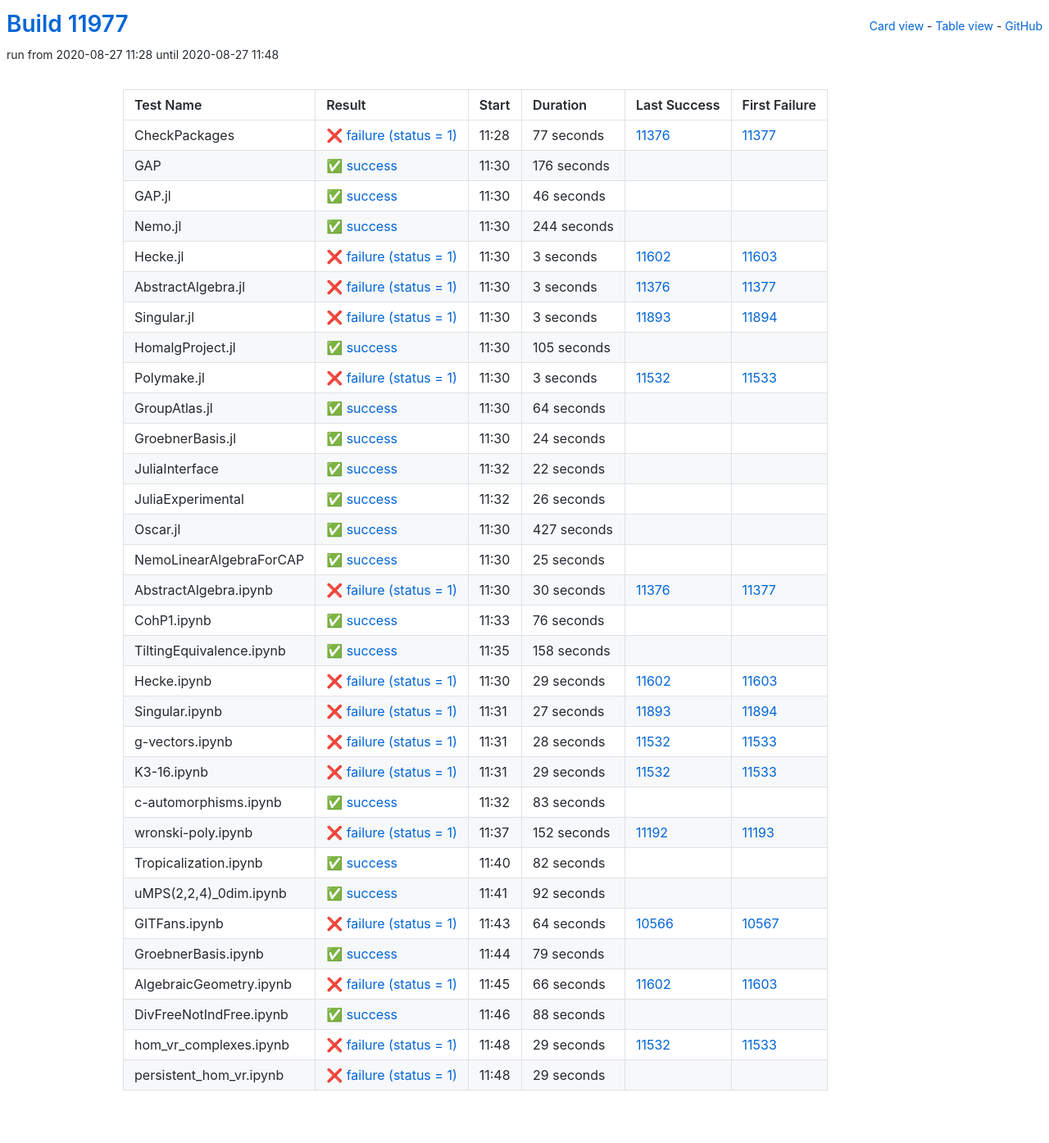
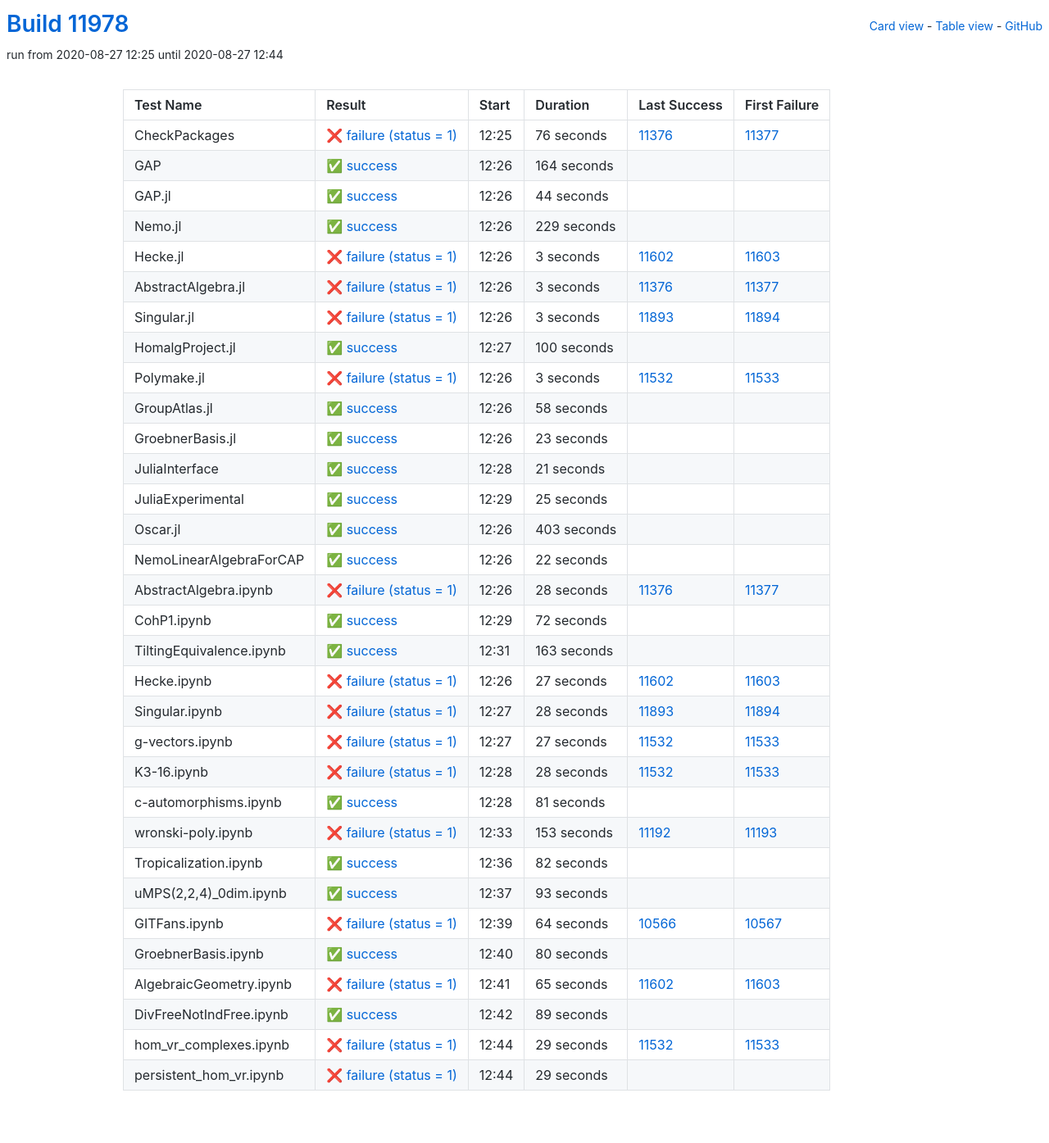
Before and after one commit to oscar-system/oscar-ci-status, a Jekyll site: the page built from table.html, in a window 1280 px wide. Shown: the whole page at 82% size. Built offline with Jekyll 4.4.1, drawn with Linux system fonts in a browser that asks for light colours.

Commit message:
Build #11978

```diff
--- a/_data/ci.yml
+++ b/_data/ci.yml
@@ -1,6 +1,6 @@
 ---
-build: 11977
-build_url: https://oscarci.mathematik.uni-kl.de/job/oscar/11977/
+build: 11978
+build_url: https://oscarci.mathematik.uni-kl.de/job/oscar/11978/
 job: oscar
 organization: oscar-system
 repo: oscar-ci-status
@@ -8,56 +8,56 @@
 tests:
 - name: CheckPackages
   id: checkpackages
-  log: https://oscarci.mathematik.uni-kl.de/job/oscar/11977/artifact/logs/build-11977/CheckPackages.log
-  start: 2020-08-27 11:28
+  log: https://oscarci.mathematik.uni-kl.de/job/oscar/11978/artifact/logs/build-11978/CheckPackages.log
+  start: 2020-08-27 12:25
   success: false
   exitcode: 1
   status: failure
-  duration: 77
+  duration: 76
   last_success: 11376
   last_success_url: https://oscarci.mathematik.uni-kl.de/job/oscar/11376/
   first_failure: 11377
   first_failure_url: https://oscarci.mathematik.uni-kl.de/job/oscar/11377/
 - name: GAP
   id: gap
-  log: https://oscarci.mathematik.uni-kl.de/job/oscar/11977/artifact/logs/build-11977/GAP.log
-  start: 2020-08-27 11:30
+  log: https://oscarci.mathematik.uni-kl.de/job/oscar/11978/artifact/logs/build-11978/GAP.log
+  start: 2020-08-27 12:26
   success: true
   exitcode: 0
   status: success
-  duration: 176
+  duration: 164
   last_success: false
   last_success_url:
   first_failure: false
   first_failure_url:
 - name: GAP.jl
   id: gap-jl
-  log: https://oscarci.mathematik.uni-kl.de/job/oscar/11977/artifact/logs/build-11977/GAP.jl.log
-  start: 2020-08-27 11:30
+  log: https://oscarci.mathematik.uni-kl.de/job/oscar/11978/artifact/logs/build-11978/GAP.jl.log
+  start: 2020-08-27 12:26
   success: true
   exitcode: 0
   status: success
-  duration: 46
+  duration: 44
   last_success: false
   last_success_url:
   first_failure: false
   first_failure_url:
 - name: Nemo.jl
   id: nemo-jl
-  log: https://oscarci.mathematik.uni-kl.de/job/oscar/11977/artifact/logs/build-11977/Nemo.jl.log
-  start: 2020-08-27 11:30
+  log: https://oscarci.mathematik.uni-kl.de/job/oscar/11978/artifact/logs/build-11978/Nemo.jl.log
+  start: 2020-08-27 12:26
   success: true
   exitcode: 0
   status: success
-  duration: 244
+  duration: 229
   last_success: false
   last_success_url:
   first_failure: false
   first_failure_url:
 - name: Hecke.jl
   id: hecke-jl
-  log: https://oscarci.mathematik.uni-kl.de/job/oscar/11977/artifact/logs/build-11977/Hecke.jl.log
-  start: 2020-08-27 11:30
+  log: https://oscarci.mathematik.uni-kl.de/job/oscar/11978/artifact/logs/build-11978/Hecke.jl.log
+  start: 2020-08-27 12:26
   success: false
   exitcode: 1
   status: failure
@@ -68,8 +68,8 @@
   first_failure_url: https://oscarci.mathematik.uni-kl.de/job/oscar/11603/
 - name: AbstractAlgebra.jl
   id: abstractalgebra-jl
-  log: https://oscarci.mathematik.uni-kl.de/job/oscar/11977/artifact/logs/build-11977/AbstractAlgebra.jl.log
-  start: 2020-08-27 11:30
+  log: https://oscarci.mathematik.uni-kl.de/job/oscar/11978/artifact/logs/build-11978/AbstractAlgebra.jl.log
+  start: 2020-08-27 12:26
   success: false
   exitcode: 1
   status: failure
@@ -80,8 +80,8 @@
   first_failure_url: https://oscarci.mathematik.uni-kl.de/job/oscar/11377/
 - name: Singular.jl
   id: singular-jl
-  log: https://oscarci.mathematik.uni-kl.de/job/oscar/11977/artifact/logs/build-11977/Singular.jl.log
-  start: 2020-08-27 11:30
+  log: https://oscarci.mathematik.uni-kl.de/job/oscar/11978/artifact/logs/build-11978/Singular.jl.log
+  start: 2020-08-27 12:26
   success: false
   exitcode: 1
   status: failure
@@ -92,20 +92,20 @@
   first_failure_url: https://oscarci.mathematik.uni-kl.de/job/oscar/11894/
 - name: HomalgProject.jl
   id: homalgproject-jl
-  log: https://oscarci.mathematik.uni-kl.de/job/oscar/11977/artifact/logs/build-11977/HomalgProject.jl.log
-  start: 2020-08-27 11:30
+  log: https://oscarci.mathematik.uni-kl.de/job/oscar/11978/artifact/logs/build-11978/HomalgProject.jl.log
+  start: 2020-08-27 12:27
   success: true
   exitcode: 0
   status: success
-  duration: 105
+  duration: 100
   last_success: false
   last_success_url:
   first_failure: false
   first_failure_url:
 - name: Polymake.jl
   id: polymake-jl
-  log: https://oscarci.mathematik.uni-kl.de/job/oscar/11977/artifact/logs/build-11977/Polymake.jl.log
-  start: 2020-08-27 11:30
+  log: https://oscarci.mathematik.uni-kl.de/job/oscar/11978/artifact/logs/build-11978/Polymake.jl.log
+  start: 2020-08-27 12:26
   success: false
   exitcode: 1
   status: failure
@@ -116,32 +116,68 @@
   first_failure_url: https://oscarci.mathematik.uni-kl.de/job/oscar/11533/
 - name: GroupAtlas.jl
   id: groupatlas-jl
-  log: https://oscarci.mathematik.uni-kl.de/job/oscar/11977/artifact/logs/build-11977/GroupAtlas.jl.log
-  start: 2020-08-27 11:30
+  log: https://oscarci.mathematik.uni-kl.de/job/oscar/11978/artifact/logs/build-11978/GroupAtlas.jl.log
+  start: 2020-08-27 12:26
   success: true
   exitcode: 0
   status: success
-  duration: 64
+  duration: 58
   last_success: false
   last_success_url:
   first_failure: false
   first_failure_url:
 - name: GroebnerBasis.jl
   id: groebnerbasis-jl
-  log: https://oscarci.mathematik.uni-kl.de/job/oscar/11977/artifact/logs/build-11977/GroebnerBasis.jl.log
-  start: 2020-08-27 11:30
+  log: https://oscarci.mathematik.uni-kl.de/job/oscar/11978/artifact/logs/build-11978/GroebnerBasis.jl.log
+  start: 2020-08-27 12:26
   success: true
   exitcode: 0
   status: success
-  duration: 24
+  duration: 23
   last_success: false
   last_success_url:
   first_failure: false
   first_failure_url:
 - name: JuliaInterface
   id: juliainterface
-  log: https://oscarci.mathematik.uni-kl.de/job/oscar/11977/artifact/logs/build-11977/JuliaInterface.log
-  start: 2020-08-27 11:32
+  log: https://oscarci.mathematik.uni-kl.de/job/oscar/11978/artifact/logs/build-11978/JuliaInterface.log
+  start: 2020-08-27 12:28
+  success: true
+  exitcode: 0
+  status: success
+  duration: 21
+  last_success: false
+  last_success_url:
+  first_failure: false
+  first_failure_url:
+- name: JuliaExperimental
+  id: juliaexperimental
+  log: https://oscarci.mathematik.uni-kl.de/job/oscar/11978/artifact/logs/build-11978/JuliaExperimental.log
+  start: 2020-08-27 12:29
+  success: true
+  exitcode: 0
+  status: success
+  duration: 25
+  last_success: false
+  last_success_url:
+  first_failure: false
+  first_failure_url:
+- name: Oscar.jl
+  id: oscar-jl
+  log: https://oscarci.mathematik.uni-kl.de/job/oscar/11978/artifact/logs/build-11978/Oscar.jl.log
+  start: 2020-08-27 12:26
+  success: true
+  exitcode: 0
+  status: success
+  duration: 403
+  last_success: false
+  last_success_url:
+  first_failure: false
+  first_failure_url:
+- name: NemoLinearAlgebraForCAP
+  id: nemolinearalgebraforcap
+  log: https://oscarci.mathematik.uni-kl.de/job/oscar/11978/artifact/logs/build-11978/NemoLinearAlgebraForCAP.log
+  start: 2020-08-27 12:26
   success: true
   exitcode: 0
   status: success
@@ -150,106 +186,82 @@
   last_success_url:
   first_failure: false
   first_failure_url:
-- name: JuliaExperimental
-  id: juliaexperimental
-  log: https://oscarci.mathematik.uni-kl.de/job/oscar/11977/artifact/logs/build-11977/JuliaExperimental.log
-  start: 2020-08-27 11:32
-  success: true
-  exitcode: 0
-  status: success
-  duration: 26
-  last_success: false
-  last_success_url:
-  first_failure: false
-  first_failure_url:
-- name: Oscar.jl
-  id: oscar-jl
-  log: https://oscarci.mathematik.uni-kl.de/job/oscar/11977/artifact/logs/build-11977/Oscar.jl.log
-  start: 2020-08-27 11:30
-  success: true
-  exitcode: 0
-  status: success
-  duration: 427
-  last_success: false
-  last_success_url:
-  first_failure: false
-  first_failure_url:
-- name: NemoLinearAlgebraForCAP
-  id: nemolinearalgebraforcap
-  log: https://oscarci.mathematik.uni-kl.de/job/oscar/11977/artifact/logs/build-11977/NemoLinearAlgebraForCAP.log
-  start: 2020-08-27 11:30
-  success: true
-  exitcode: 0
-  status: success
-  duration: 25
-  last_success: false
-  last_success_url:
-  first_failure: false
-  first_failure_url:
 - name: AbstractAlgebra.ipynb
   id: abstractalgebra-ipynb
-  log: https://oscarci.mathematik.uni-kl.de/job/oscar/11977/artifact/logs/build-11977/AbstractAlgebra.ipynb.log
-  start: 2020-08-27 11:30
+  log: https://oscarci.mathematik.uni-kl.de/job/oscar/11978/artifact/logs/build-11978/AbstractAlgebra.ipynb.log
+  start: 2020-08-27 12:26
   success: false
   exitcode: 1
   status: failure
-  duration: 30
+  duration: 28
   last_success: 11376
   last_success_url: https://oscarci.mathematik.uni-kl.de/job/oscar/11376/
   first_failure: 11377
   first_failure_url: https://oscarci.mathematik.uni-kl.de/job/oscar/11377/
 - name: CohP1.ipynb
   id: cohp1-ipynb
-  log: https://oscarci.mathematik.uni-kl.de/job/oscar/11977/artifact/logs/build-11977/CohP1.ipynb.log
-  start: 2020-08-27 11:33
+  log: https://oscarci.mathematik.uni-kl.de/job/oscar/11978/artifact/logs/build-11978/CohP1.ipynb.log
+  start: 2020-08-27 12:29
   success: true
   exitcode: 0
   status: success
-  duration: 76
+  duration: 72
   last_success: false
   last_success_url:
   first_failure: false
   first_failure_url:
 - name: TiltingEquivalence.ipynb
   id: tiltingequivalence-ipynb
-  log: https://oscarci.mathematik.uni-kl.de/job/oscar/11977/artifact/logs/build-11977/TiltingEquivalence.ipynb.log
-  start: 2020-08-27 11:35
+  log: https://oscarci.mathematik.uni-kl.de/job/oscar/11978/artifact/logs/build-11978/TiltingEquivalence.ipynb.log
+  start: 2020-08-27 12:31
   success: true
   exitcode: 0
   status: success
-  duration: 158
+  duration: 163
   last_success: false
   last_success_url:
   first_failure: false
   first_failure_url:
 - name: Hecke.ipynb
   id: hecke-ipynb
-  log: https://oscarci.mathematik.uni-kl.de/job/oscar/11977/artifact/logs/build-11977/Hecke.ipynb.log
-  start: 2020-08-27 11:30
+  log: https://oscarci.mathematik.uni-kl.de/job/oscar/11978/artifact/logs/build-11978/Hecke.ipynb.log
+  start: 2020-08-27 12:26
   success: false
   exitcode: 1
   status: failure
-  duration: 29
+  duration: 27
   last_success: 11602
   last_success_url: https://oscarci.mathematik.uni-kl.de/job/oscar/11602/
   first_failure: 11603
   first_failure_url: https://oscarci.mathematik.uni-kl.de/job/oscar/11603/
 - name: Singular.ipynb
   id: singular-ipynb
-  log: https://oscarci.mathematik.uni-kl.de/job/oscar/11977/artifact/logs/build-11977/Singular.ipynb.log
-  start: 2020-08-27 11:31
+  log: https://oscarci.mathematik.uni-kl.de/job/oscar/11978/artifact/logs/build-11978/Singular.ipynb.log
+  start: 2020-08-27 12:27
   success: false
   exitcode: 1
   status: failure
-  duration: 27
+  duration: 28
   last_success: 11893
   last_success_url: https://oscarci.mathematik.uni-kl.de/job/oscar/11893/
   first_failure: 11894
   first_failure_url: https://oscarci.mathematik.uni-kl.de/job/oscar/11894/
 - name: g-vectors.ipynb
   id: g-vectors-ipynb
-  log: https://oscarci.mathematik.uni-kl.de/job/oscar/11977/artifact/logs/build-11977/g-vectors.ipynb.log
-  start: 2020-08-27 11:31
+  log: https://oscarci.mathematik.uni-kl.de/job/oscar/11978/artifact/logs/build-11978/g-vectors.ipynb.log
+  start: 2020-08-27 12:27
+  success: false
+  exitcode: 1
+  status: failure
+  duration: 27
+  last_success: 11532
+  last_success_url: https://oscarci.mathematik.uni-kl.de/job/oscar/11532/
+  first_failure: 11533
+  first_failure_url: https://oscarci.mathematik.uni-kl.de/job/oscar/11533/
+- name: K3-16.ipynb
+  id: k3-16-ipynb
+  log: https://oscarci.mathematik.uni-kl.de/job/oscar/11978/artifact/logs/build-11978/K3-16.ipynb.log
+  start: 2020-08-27 12:28
   success: false
   exitcode: 1
   status: failure
@@ -258,46 +270,34 @@
   last_success_url: https://oscarci.mathematik.uni-kl.de/job/oscar/11532/
   first_failure: 11533
   first_failure_url: https://oscarci.mathematik.uni-kl.de/job/oscar/11533/
-- name: K3-16.ipynb
-  id: k3-16-ipynb
-  log: https://oscarci.mathematik.uni-kl.de/job/oscar/11977/artifact/logs/build-11977/K3-16.ipynb.log
-  start: 2020-08-27 11:31
-  success: false
-  exitcode: 1
-  status: failure
-  duration: 29
-  last_success: 11532
-  last_success_url: https://oscarci.mathematik.uni-kl.de/job/oscar/11532/
-  first_failure: 11533
-  first_failure_url: https://oscarci.mathematik.uni-kl.de/job/oscar/11533/
 - name: c-automorphisms.ipynb
   id: c-automorphisms-ipynb
-  log: https://oscarci.mathematik.uni-kl.de/job/oscar/11977/artifact/logs/build-11977/c-automorphisms.ipynb.log
-  start: 2020-08-27 11:32
+  log: https://oscarci.mathematik.uni-kl.de/job/oscar/11978/artifact/logs/build-11978/c-automorphisms.ipynb.log
+  start: 2020-08-27 12:28
   success: true
   exitcode: 0
   status: success
-  duration: 83
+  duration: 81
   last_success: false
   last_success_url:
   first_failure: false
   first_failure_url:
 - name: wronski-poly.ipynb
   id: wronski-poly-ipynb
-  log: https://oscarci.mathematik.uni-kl.de/job/oscar/11977/artifact/logs/build-11977/wronski-poly.ipynb.log
-  start: 2020-08-27 11:37
+  log: https://oscarci.mathematik.uni-kl.de/job/oscar/11978/artifact/logs/build-11978/wronski-poly.ipynb.log
+  start: 2020-08-27 12:33
   success: false
   exitcode: 1
   status: failure
-  duration: 152
+  duration: 153
   last_success: 11192
   last_success_url: https://oscarci.mathematik.uni-kl.de/job/oscar/11192/
   first_failure: 11193
   first_failure_url: https://oscarci.mathematik.uni-kl.de/job/oscar/11193/
 - name: Tropicalization.ipynb
   id: tropicalization-ipynb
-  log: https://oscarci.mathematik.uni-kl.de/job/oscar/11977/artifact/logs/build-11977/Tropicalization.ipynb.log
-  start: 2020-08-27 11:40
+  log: https://oscarci.mathematik.uni-kl.de/job/oscar/11978/artifact/logs/build-11978/Tropicalization.ipynb.log
+  start: 2020-08-27 12:36
   success: true
   exitcode: 0
   status: success
@@ -308,20 +308,20 @@
   first_failure_url:
 - name: uMPS(2,2,4)_0dim.ipynb
   id: umps-2-2-4-0dim-ipynb
-  log: https://oscarci.mathematik.uni-kl.de/job/oscar/11977/artifact/logs/build-11977/uMPS-2-2-4-_0dim.ipynb.log
-  start: 2020-08-27 11:41
+  log: https://oscarci.mathematik.uni-kl.de/job/oscar/11978/artifact/logs/build-11978/uMPS-2-2-4-_0dim.ipynb.log
+  start: 2020-08-27 12:37
   success: true
   exitcode: 0
   status: success
-  duration: 92
+  duration: 93
   last_success: false
   last_success_url:
   first_failure: false
   first_failure_url:
 - name: GITFans.ipynb
   id: gitfans-ipynb
-  log: https://oscarci.mathematik.uni-kl.de/job/oscar/11977/artifact/logs/build-11977/GITFans.ipynb.log
-  start: 2020-08-27 11:43
+  log: https://oscarci.mathematik.uni-kl.de/job/oscar/11978/artifact/logs/build-11978/GITFans.ipynb.log
+  start: 2020-08-27 12:39
   success: false
   exitcode: 1
   status: failure
@@ -332,44 +332,44 @@
   first_failure_url: https://oscarci.mathematik.uni-kl.de/job/oscar/10567/
 - name: GroebnerBasis.ipynb
   id: groebnerbasis-ipynb
-  log: https://oscarci.mathematik.uni-kl.de/job/oscar/11977/artifact/logs/build-11977/GroebnerBasis.ipynb.log
-  start: 2020-08-27 11:44
+  log: https://oscarci.mathematik.uni-kl.de/job/oscar/11978/artifact/logs/build-11978/GroebnerBasis.ipynb.log
+  start: 2020-08-27 12:40
   success: true
   exitcode: 0
   status: success
-  duration: 79
+  duration: 80
   last_success: false
   last_success_url:
   first_failure: false
   first_failure_url:
 - name: AlgebraicGeometry.ipynb
   id: algebraicgeometry-ipynb
-  log: https://oscarci.mathematik.uni-kl.de/job/oscar/11977/artifact/logs/build-11977/AlgebraicGeometry.ipynb.log
-  start: 2020-08-27 11:45
+  log: https://oscarci.mathematik.uni-kl.de/job/oscar/11978/artifact/logs/build-11978/AlgebraicGeometry.ipynb.log
+  start: 2020-08-27 12:41
   success: false
   exitcode: 1
   status: failure
-  duration: 66
+  duration: 65
   last_success: 11602
   last_success_url: https://oscarci.mathematik.uni-kl.de/job/oscar/11602/
   first_failure: 11603
   first_failure_url: https://oscarci.mathematik.uni-kl.de/job/oscar/11603/
 - name: DivFreeNotIndFree.ipynb
   id: divfreenotindfree-ipynb
-  log: https://oscarci.mathematik.uni-kl.de/job/oscar/11977/artifact/logs/build-11977/DivFreeNotIndFree.ipynb.log
-  start: 2020-08-27 11:46
+  log: https://oscarci.mathematik.uni-kl.de/job/oscar/11978/artifact/logs/build-11978/DivFreeNotIndFree.ipynb.log
+  start: 2020-08-27 12:42
   success: true
   exitcode: 0
   status: success
-  duration: 88
+  duration: 89
   last_success: false
   last_success_url:
   first_failure: false
   first_failure_url:
 - name: hom_vr_complexes.ipynb
   id: hom-vr-complexes-ipynb
-  log: https://oscarci.mathematik.uni-kl.de/job/oscar/11977/artifact/logs/build-11977/hom_vr_complexes.ipynb.log
-  start: 2020-08-27 11:48
+  log: https://oscarci.mathematik.uni-kl.de/job/oscar/11978/artifact/logs/build-11978/hom_vr_complexes.ipynb.log
+  start: 2020-08-27 12:44
   success: false
   exitcode: 1
   status: failure
@@ -380,8 +380,8 @@
   first_failure_url: https://oscarci.mathematik.uni-kl.de/job/oscar/11533/
 - name: persistent_hom_vr.ipynb
   id: persistent-hom-vr-ipynb
-  log: https://oscarci.mathematik.uni-kl.de/job/oscar/11977/artifact/logs/build-11977/persistent_hom_vr.ipynb.log
-  start: 2020-08-27 11:48
+  log: https://oscarci.mathematik.uni-kl.de/job/oscar/11978/artifact/logs/build-11978/persistent_hom_vr.ipynb.log
+  start: 2020-08-27 12:44
   success: false
   exitcode: 1
   status: failure
```
Also changed, not shown: README.md.
